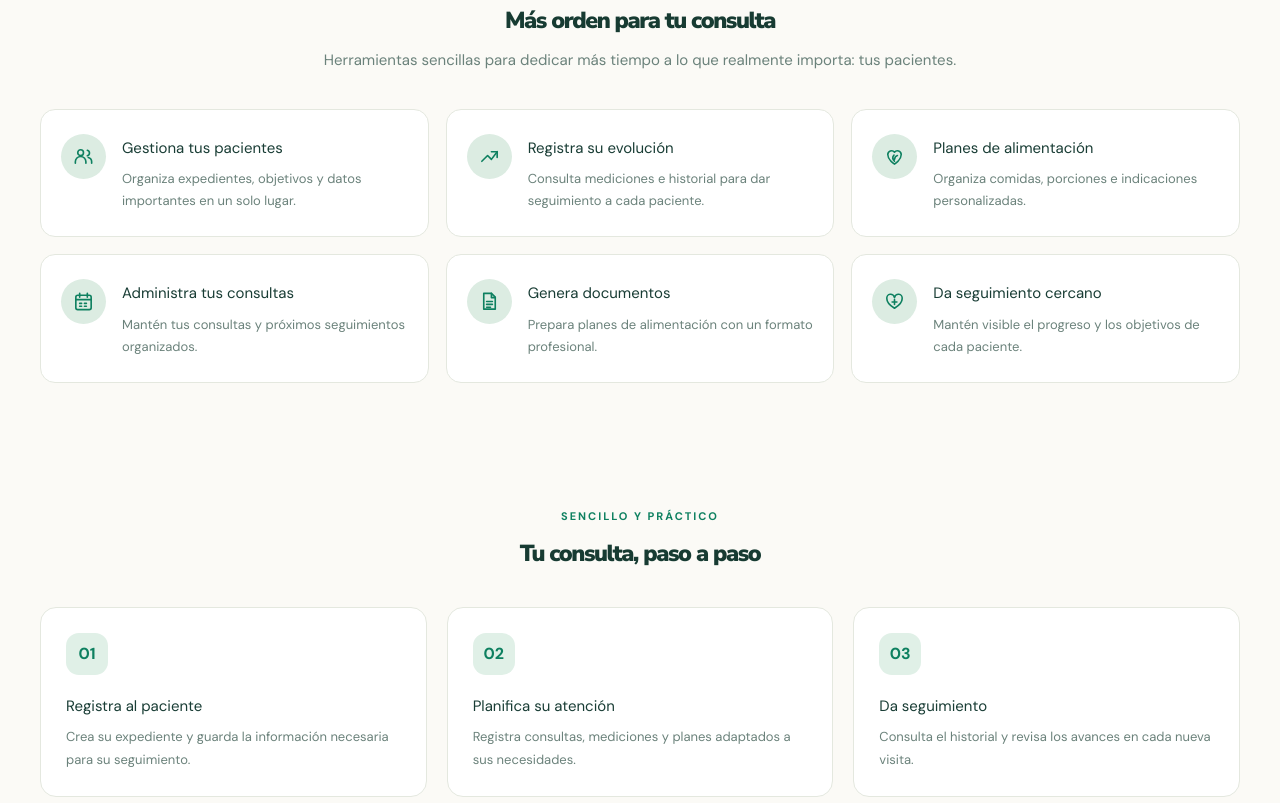
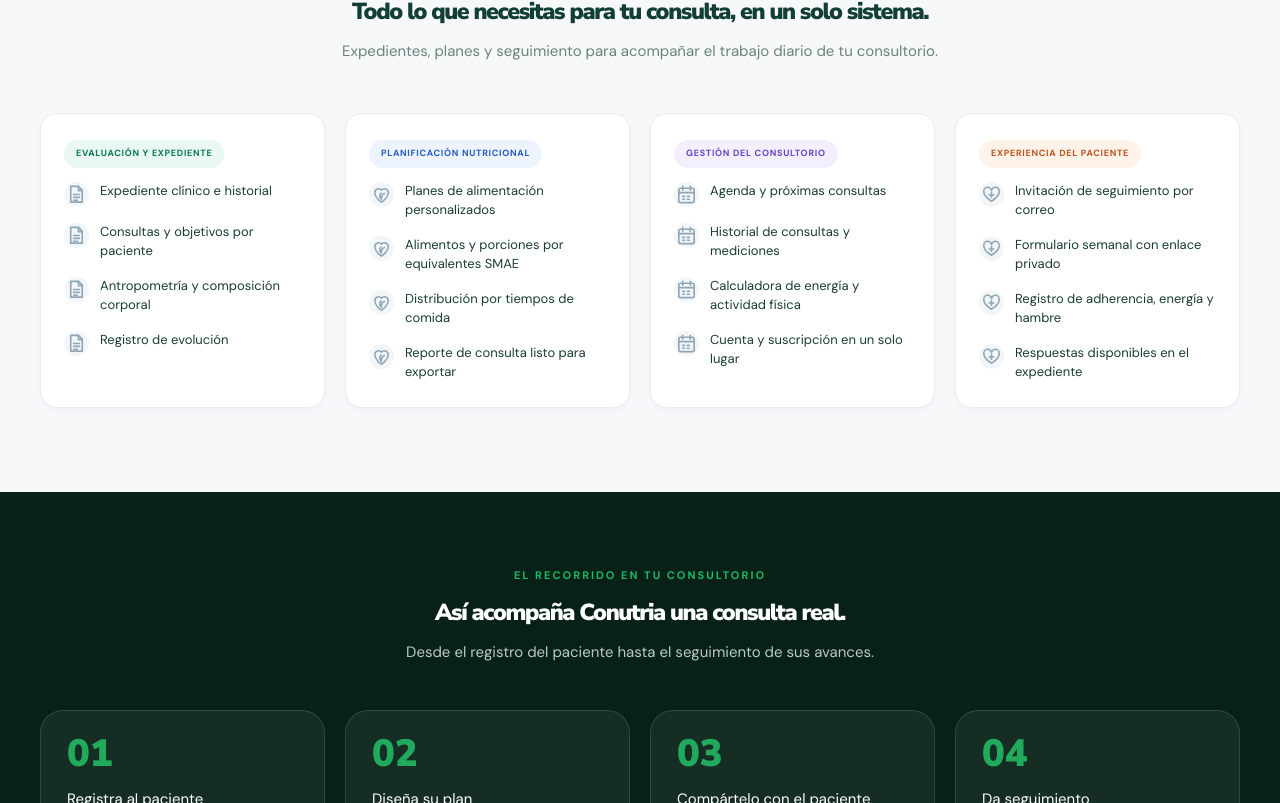
Before and after one commit to ivandg11/conutria, a React (Vite) app in the folder client/: page / in a window 1280 px wide. Shown: the part 1077-1880 px from the top of the page. Built offline with nearby package versions, Linux system fonts and the light colour scheme; no server answers.

Commit message:
update dasboard

```diff
--- a/client/src/pages/LadingPage.css
+++ b/client/src/pages/LadingPage.css
@@ -595,6 +595,143 @@
 .nc-footer-legal a { color: #54736a; text-decoration: none; font-size: 13px; }
 .nc-footer-legal a:hover { color: #087e60; }
 
+/* Landing: product capabilities and the real consultation workflow. */
+.nc-features {
+  width: 100%;
+  padding: 76px max(32px, calc((100% - 1200px) / 2)) 84px;
+  background: #f6f8fa;
+}
+
+.nc-features .nc-section-heading {
+  max-width: 760px;
+  margin-bottom: 48px;
+}
+
+.nc-features .nc-section-heading h2 {
+  color: #123f34;
+}
+
+.nc-feature-grid {
+  grid-template-columns: repeat(4, minmax(0, 1fr));
+  gap: 20px;
+}
+
+.nc-feature-card {
+  display: block;
+  min-width: 0;
+  padding: 25px 23px;
+  border-color: #e8edf1;
+  border-radius: 17px;
+  box-shadow: 0 2px 5px rgba(22, 49, 67, .035);
+}
+
+.nc-feature-tag {
+  display: inline-flex;
+  min-height: 28px;
+  align-items: center;
+  margin-bottom: 13px;
+  padding: 0 12px;
+  border-radius: 999px;
+  color: #087855;
+  background: #e9f8f1;
+  font-size: 9px;
+  font-weight: 900;
+  letter-spacing: .08em;
+  line-height: 1.3;
+  text-transform: uppercase;
+}
+
+.nc-feature-card-2 .nc-feature-tag { color: #245cc5; background: #edf3ff; }
+.nc-feature-card-3 .nc-feature-tag { color: #6942ca; background: #f3efff; }
+.nc-feature-card-4 .nc-feature-tag { color: #bd531f; background: #fff3e9; }
+
+.nc-feature-card ul {
+  display: grid;
+  gap: 15px;
+  margin: 0;
+  padding: 0;
+  list-style: none;
+}
+
+.nc-feature-card li {
+  display: flex;
+  align-items: flex-start;
+  gap: 11px;
+  color: #193d35;
+  font-size: 13px;
+  line-height: 1.5;
+}
+
+.nc-feature-icon {
+  width: 25px;
+  height: 25px;
+  margin-top: 1px;
+  background: #f2f6f8;
+  color: #91a6b5;
+}
+
+.nc-feature-icon svg { width: 14px; height: 14px; }
+
+.nc-how {
+  width: 100%;
+  padding: 70px 0 40px;
+  background: #082116;
+}
+
+.nc-how .nc-section-heading {
+  max-width: 760px;
+  margin-bottom: 44px;
+}
+
+.nc-how .nc-section-heading h2 { color: #fff; }
+.nc-how .nc-section-heading > p { color: #b9ccc1; }
+.nc-how .nc-eyebrow { color: #19ba69; }
+
+.nc-steps {
+  grid-template-columns: repeat(4, minmax(0, 1fr));
+  gap: 20px;
+}
+
+.nc-steps article {
+  min-height: 235px;
+  padding: 24px 26px;
+  border-color: rgba(202, 228, 210, .15);
+  border-radius: 23px;
+  background: rgba(255, 255, 255, .055);
+}
+
+.nc-steps article > span {
+  width: auto;
+  height: auto;
+  display: block;
+  margin: 0 0 15px;
+  border-radius: 0;
+  background: transparent;
+  color: #21a95d;
+  font-family: 'Nunito Sans', sans-serif;
+  font-size: 38px;
+  font-weight: 900;
+  line-height: 1;
+}
+
+.nc-steps h3 { color: white; font-size: 15px; }
+.nc-steps p { color: #bdd0c6; font-size: 13px; }
+
+@media (max-width: 1000px) {
+  .nc-features { padding-inline: 32px; }
+  .nc-feature-grid, .nc-steps { grid-template-columns: repeat(2, minmax(0, 1fr)); }
+}
+
+@media (max-width: 720px) {
+  .nc-features { padding: 58px 18px 64px; }
+  .nc-features .nc-section-heading { margin-bottom: 30px; }
+  .nc-feature-grid, .nc-steps { grid-template-columns: 1fr; }
+  .nc-feature-card { padding: 22px; }
+  .nc-how { padding: 56px 0 34px; }
+  .nc-steps { width: min(100% - 36px, 560px); }
+  .nc-steps article { min-height: 0; }
+}
+
 @media (max-width: 1000px) {
   .nc-nav-links {
     gap: 15px;
--- a/client/src/pages/LandingPage.jsx
+++ b/client/src/pages/LandingPage.jsx
@@ -4,36 +4,24 @@ import './LadingPage.css';
 
 const features = [
   {
+    group: 'Evaluación y expediente',
     icon: 'patients',
-    title: 'Gestiona tus pacientes',
-    description:
-      'Organiza expedientes, objetivos y datos importantes en un solo lugar.',
+    items: ['Expediente clínico e historial', 'Consultas y objetivos por paciente', 'Antropometría y composición corporal', 'Registro de evolución'],
   },
   {
-    icon: 'progress',
-    title: 'Registra su evolución',
-    description:
-      'Consulta mediciones e historial para dar seguimiento a cada paciente.',
+    group: 'Planificación nutricional',
+    icon: 'plans',
+    items: ['Planes de alimentación personalizados', 'Alimentos y porciones por equivalentes SMAE', 'Distribución por tiempos de comida', 'Reporte de consulta listo para exportar'],
   },
   {
-    icon: 'plans',
-    title: 'Planes de alimentación',
-    description: 'Organiza comidas, porciones e indicaciones personalizadas.',
+    group: 'Gestión del consultorio',
+    icon: 'calendar',
+    items: ['Agenda y próximas consultas', 'Historial de consultas y mediciones', 'Calculadora de energía y actividad física', 'Cuenta y suscripción en un solo lugar'],
   },
   {
-    icon: 'calendar',
-    title: 'Administra tus consultas',
-    description: 'Mantén tus consultas y próximos seguimientos organizados.',
-  },
-  {
-    icon: 'documents',
-    title: 'Genera documentos',
-    description: 'Prepara planes de alimentación con un formato profesional.',
-  },
-  {
+    group: 'Experiencia del paciente',
     icon: 'care',
-    title: 'Da seguimiento cercano',
-    description: 'Mantén visible el progreso y los objetivos de cada paciente.',
+    items: ['Invitación de seguimiento por correo', 'Formulario semanal con enlace privado', 'Registro de adherencia, energía y hambre', 'Respuestas disponibles en el expediente'],
   },
 ];
 
@@ -45,6 +33,7 @@ function FeatureIcon({ name }) {
     calendar: <><rect x="4" y="5.5" width="16" height="15" rx="2" /><path d="M8 3.5v4M16 3.5v4M4 10h16M8 14h2m3 0h2m-7 3h2m3 0h2" /></>,
     documents: <><path d="M6 3.5h8l4 4V20H6z" /><path d="M14 3.5V8h4M9 12h6m-6 3h6m-6 3h4" /></>,
     care: <><path d="M20 9c0 5-8 10-8 10S4 14 4 9a4 4 0 0 1 8-1 4 4 0 0 1 8 1Z" /><path d="M12 10v5m-2.5-2.5h5" /></>,
+    check: <><path d="m5 12 4 4L19 6" /></>,
   }[name];
 
   return (
@@ -201,55 +190,64 @@ export default function LandingPage() {
 
       <section className="nc-features nc-container" id="funciones">
         <div className="nc-section-heading">
-          <span className="nc-eyebrow">TODO EN UN SOLO LUGAR</span>
-          <h2>Más orden para tu consulta</h2>
+          <span className="nc-eyebrow">QUÉ INCLUYE</span>
+          <h2>Todo lo que necesitas para tu consulta, en un solo sistema.</h2>
           <p>
-            Herramientas sencillas para dedicar más tiempo a lo que realmente
-            importa: tus pacientes.
+            Expedientes, planes y seguimiento para acompañar el trabajo diario de tu consultorio.
           </p>
         </div>
 
         <div className="nc-feature-grid">
-          {features.map((feature) => (
-            <article className="nc-feature-card" key={feature.title}>
-              <span className="nc-feature-icon"><FeatureIcon name={feature.icon} /></span>
-              <div>
-                <h3>{feature.title}</h3>
-                <p>{feature.description}</p>
-              </div>
+          {features.map((feature, index) => (
+            <article className={`nc-feature-card nc-feature-card-${index + 1}`} key={feature.group}>
+              <span className="nc-feature-tag">{feature.group}</span>
+              <ul>
+                {feature.items.map((item) => (
+                  <li key={item}>
+                    <span className="nc-feature-icon"><FeatureIcon name={feature.icon === 'patients' ? 'documents' : feature.icon} /></span>
+                    <span>{item}</span>
+                  </li>
+                ))}
+              </ul>
             </article>
           ))}
         </div>
       </section>
 
-      <section className="nc-how nc-container" id="como-funciona">
+      <section className="nc-how" id="como-funciona">
         <div className="nc-section-heading">
-          <span className="nc-eyebrow">SENCILLO Y PRÁCTICO</span>
-          <h2>Tu consulta, paso a paso</h2>
+          <span className="nc-eyebrow">EL RECORRIDO EN TU CONSULTORIO</span>
+          <h2>Así acompaña Conutria una consulta real.</h2>
+          <p>Desde el registro del paciente hasta el seguimiento de sus avances.</p>
         </div>
 
-        <div className="nc-steps">
+        <div className="nc-steps nc-container">
           <article>
             <span>01</span>
             <h3>Registra al paciente</h3>
             <p>
-              Crea su expediente y guarda la información necesaria para su
-              seguimiento.
+              Organiza su expediente, antecedentes, objetivos y mediciones en un solo lugar.
             </p>
           </article>
           <article>
             <span>02</span>
-            <h3>Planifica su atención</h3>
+            <h3>Diseña su plan</h3>
             <p>
-              Registra consultas, mediciones y planes adaptados a sus
-              necesidades.
+              Arma tiempos de comida con alimentos, porciones y equivalentes adaptados a cada paciente.
             </p>
           </article>
           <article>
             <span>03</span>
+            <h3>Compártelo con el paciente</h3>
+            <p>
+              Envía una invitación para que el paciente comparta su adherencia, energía y hambre.
+            </p>
+          </article>
+          <article>
+            <span>04</span>
             <h3>Da seguimiento</h3>
             <p>
-              Consulta el historial y revisa los avances en cada nueva visita.
+              Revisa consultas, mediciones y reportes para ajustar el acompañamiento en cada etapa.
             </p>
           </article>
         </div>
```
